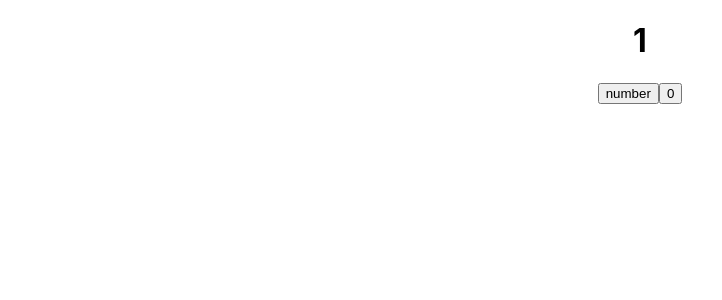
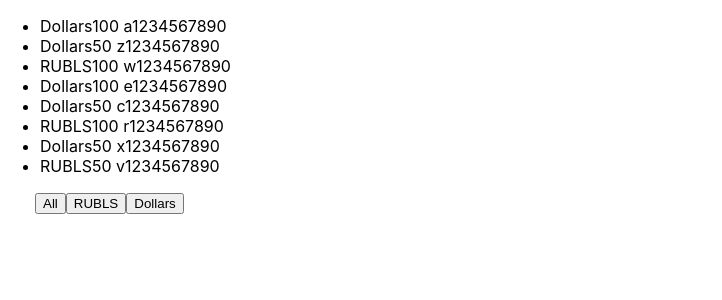
Before and after one commit to Sene4kaaa/micro-tasks, a React (Create React App) app: page / in a window 1280 px wide. Shown: the top 300 px of the page, without its empty margins (0-722 px from the left). Built offline with nearby package versions, Linux system fonts and the light colour scheme.

Commit message:
training hook useState added through props to new copmonent

```diff
--- a/src/App.tsx
+++ b/src/App.tsx
@@ -1,30 +1,56 @@
 import React, {useState} from 'react';
 import './App.css'
+import {NewComponent} from "./NewComponent";
 
-
+export type FilterType = 'All' | 'RUBLS' | 'Dollars'
 
 function App() {
 
-    /*let a = 1*/
-    let[a,setA]=useState(1)
+    const [money, setMoney] = useState([
+        {banknots: 'Dollars', value: 100, number: ' a1234567890'},
+        {banknots: 'Dollars', value: 50, number: ' z1234567890'},
+        {banknots: 'RUBLS', value: 100, number: ' w1234567890'},
+        {banknots: 'Dollars', value: 100, number: ' e1234567890'},
+        {banknots: 'Dollars', value: 50, number: ' c1234567890'},
+        {banknots: 'RUBLS', value: 100, number: ' r1234567890'},
+        {banknots: 'Dollars', value: 50, number: ' x1234567890'},
+        {banknots: 'RUBLS', value: 50, number: ' v1234567890'},
+    ])
 
+    const [filter, setFilter] = useState<FilterType>('All')
 
-    const onclickHandler = ()=> {
-       setA(++a) ;
-        console.log(a)
+    let currentMoney = money;
+    if (filter === 'Dollars') {
+        currentMoney = money.filter((filteredMoney) => filteredMoney.banknots === 'Dollars')
+    }
+    if (filter === 'RUBLS') {
+        currentMoney = money.filter((filteredMoney) => filteredMoney.banknots === 'RUBLS')
     }
 
-    const onclickHandler2 = ()=> {
-        setA(0) ;
-        console.log(a)
+    const onClickFilterHandler = (nameButton: FilterType) => {
+        setFilter(nameButton)
     }
 
     return (
-        <div className="App">
-          <h1>{a}</h1>
-            <button onClick={onclickHandler}>number</button>
-            <button onClick={onclickHandler2}>0</button>
-        </div>
+        <>
+            <NewComponent value={currentMoney} onClickFilterHandler={onClickFilterHandler}/>
+            {/*  <ul>
+                {money.map((objFromMoneyArr, index) => {
+                    return (
+                        <li key={index}>
+                            <span>{objFromMoneyArr.banknots}</span>
+                            <span>{objFromMoneyArr.value}</span>
+                            <span>{objFromMoneyArr.number}</span>
+                        </li>
+                    )
+                })}
+            </ul>
+            <div style={{marginLeft: '35px'}}>
+                <button onClick={() => onClickFilterHandler('All')}>All</button>
+                <button onClick={() => onClickFilterHandler('RUBLS')}>RUBLS</button>
+                <button onClick={() => onClickFilterHandler('Dollars')}>Dollars</button>
+            </div>*/}
+        </>
     );
 }
 
--- /dev/null
+++ b/src/NewComponent.tsx
@@ -0,0 +1,36 @@
+import React from "react";
+import {FilterType} from "./App";
+
+type NewComponentType = {
+    value: Array<MoneyType>
+    onClickFilterHandler: (nameButton: FilterType) => void
+}
+
+type MoneyType = {
+    banknots: string,
+    value: number,
+    number: string
+}
+
+export const NewComponent = (props: NewComponentType) => {
+    return (
+        <>
+            <ul>
+                {props.value.map((objFromMoneyArr, index) => {
+                    return (
+                        <li key={index}>
+                            <span>{objFromMoneyArr.banknots}</span>
+                            <span>{objFromMoneyArr.value}</span>
+                            <span>{objFromMoneyArr.number}</span>
+                        </li>
+                    )
+                })}
+            </ul>
+            <div style={{marginLeft: '35px'}}>
+                <button onClick={() => props.onClickFilterHandler('All')}>All</button>
+                <button onClick={() => props.onClickFilterHandler('RUBLS')}>RUBLS</button>
+                <button onClick={() => props.onClickFilterHandler('Dollars')}>Dollars</button>
+            </div>
+        </>
+    )
+}
```
